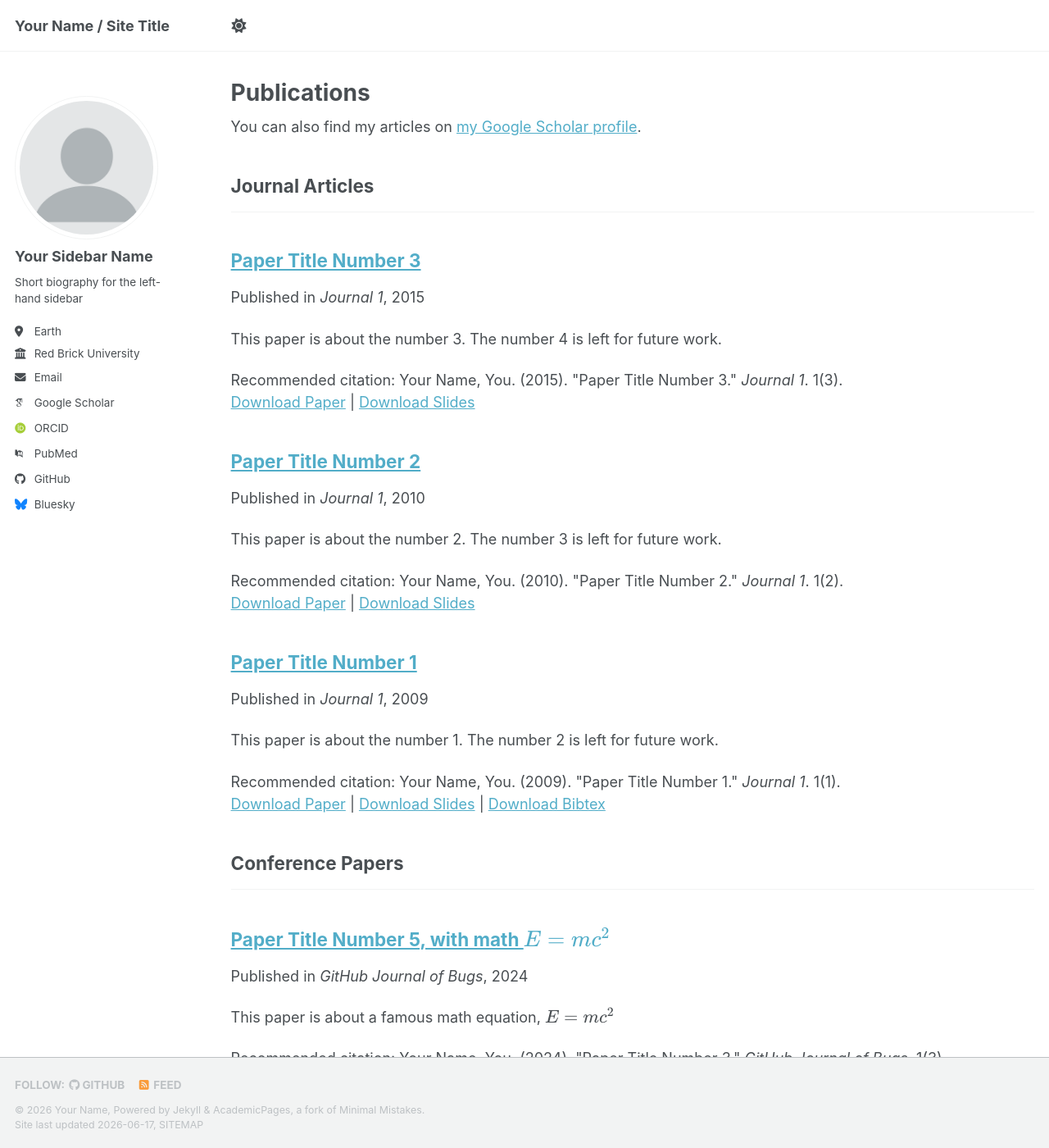
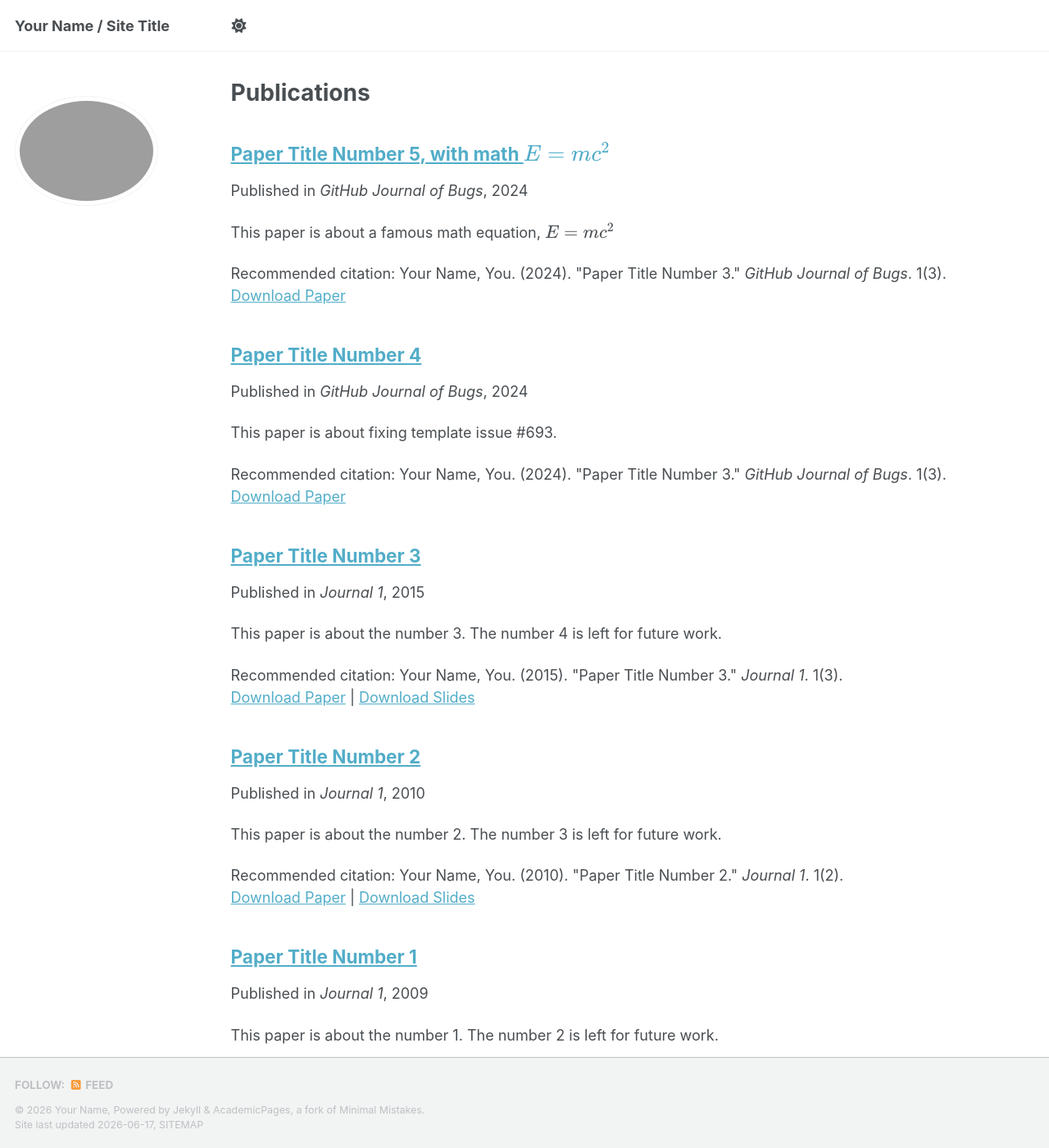
Before and after one commit to Seab0t/Seab0t.github.io, a Jekyll site: the page built from _pages/publications.html, in a window 1280 px wide and 1400 px high. Shown: the whole window at 82% size. Built offline with Jekyll 4.4.1, drawn with Linux system fonts in a browser that asks for light colours; some web fonts are replaced; a script bundle is joined from its source files by our own code; library files that are not in the unit come from our copies; part of the change alters nothing that is shown; some of the changed text lies outside the part shown.

Commit message:
Update _config.yml

```diff
--- a/_config.yml
+++ b/_config.yml
@@ -21,75 +21,75 @@ repository               : "academicpages/academicpages.github.io"
 # Site Author - The following control what appear as part of the author content on the side bar.
 #               If a field is blank the icon and link will not appear, otherwise it will be shown.
 #               Additional customization can be done by editing /_includes/author-profile.html
-author:
-  # Biographic information
-  avatar           : "profile.png"
-  name             : "Your Sidebar Name"
-  pronouns         : # example: "she/her"
-  bio              : "Short biography for the left-hand sidebar"
-  location         : "Earth"
-  employer         : "Red Brick University"
-  uri              : # URL
-  email            : "none@example.org"
+# author:
+#   # Biographic information
+#   avatar           : "profile.png"
+#   name             : "Your Sidebar Name"
+#   pronouns         : # example: "she/her"
+#   bio              : "Short biography for the left-hand sidebar"
+#   location         : "Earth"
+#   employer         : "Red Brick University"
+#   uri              : # URL
+#   email            : "none@example.org"
 
-  # Academic websites
-  academia         : # URL
-  arxiv            : # URL - Update with the correct link to your profile
-  googlescholar    : "https://scholar.google.com/citations?user=PS_CX0AAAAAJ"
-  inspire-hep      : # URL
-  impactstory      : # URL
-  orcid            : "https://orcid.org/yourorcidurl"
-  semantic         : # URL
-  ssrn             : # URL
-  pubmed           : "https://www.ncbi.nlm.nih.gov/pubmed/?term=john+snow"
-  researchgate     : # URL
-  scopus           : # URL
-  zotero           : # URL
+#   # Academic websites
+#   academia         : # URL
+#   arxiv            : # URL - Update with the correct link to your profile
+#   googlescholar    : "https://scholar.google.com/citations?user=PS_CX0AAAAAJ"
+#   inspire-hep      : # URL
+#   impactstory      : # URL
+#   orcid            : "https://orcid.org/yourorcidurl"
+#   semantic         : # URL
+#   ssrn             : # URL
+#   pubmed           : "https://www.ncbi.nlm.nih.gov/pubmed/?term=john+snow"
+#   researchgate     : # URL
+#   scopus           : # URL
+#   zotero           : # URL
 
 
-  # Repositories and software development
-  bitbucket        : # Username - Update with your username on the site
-  codepen          : # Username
-  dribbble         : # Username
-  github           : "academicpages"
-  kaggle           : # Username
-  stackoverflow    : # User number or user number and name (i.e., use "1" or "1/jeff-atwood")
+#   # Repositories and software development
+#   bitbucket        : # Username - Update with your username on the site
+#   codepen          : # Username
+#   dribbble         : # Username
+#   github           : "academicpages"
+#   kaggle           : # Username
+#   stackoverflow    : # User number or user number and name (i.e., use "1" or "1/jeff-atwood")
 
-  # Social media
-  artstation       : # Username
-  bluesky          : "bsky.app" # Replace this with you Bluesky username
-  facebook         : # Username
-  flickr           : # Username
-  foursquare       : # Username
-  goodreads        : # Username
-  google_plus      : # Username
-  keybase          : # Username
-  instagram        : # Username
-  lastfm           : # Username
-  linkedin         : # Username
-  mastodon         : # URL
-  medium           : # URL
-  pinterest        : # Username
-  soundcloud       : # Username
-  steam            : # Username
-  telegram         : # URL
-  tumblr           : # Username
-  twitter          : # Username for X / Twitter
-  vine             : # Username
-  weibo            : # Username
-  wikipedia        : # Username
-  xing             : # Username
-  youtube          : # Username
-  zhihu            : # Username
+#   # Social media
+#   artstation       : # Username
+#   bluesky          : "bsky.app" # Replace this with you Bluesky username
+#   facebook         : # Username
+#   flickr           : # Username
+#   foursquare       : # Username
+#   goodreads        : # Username
+#   google_plus      : # Username
+#   keybase          : # Username
+#   instagram        : # Username
+#   lastfm           : # Username
+#   linkedin         : # Username
+#   mastodon         : # URL
+#   medium           : # URL
+#   pinterest        : # Username
+#   soundcloud       : # Username
+#   steam            : # Username
+#   telegram         : # URL
+#   tumblr           : # Username
+#   twitter          : # Username for X / Twitter
+#   vine             : # Username
+#   weibo            : # Username
+#   wikipedia        : # Username
+#   xing             : # Username
+#   youtube          : # Username
+#   zhihu            : # Username
 
-# Publication Category - The following the list of publication categories and their headings
-publication_category:
-  books:
-    title: 'Books'
-  manuscripts:
-    title: 'Journal Articles'
-  conferences:
-    title: 'Conference Papers'
+# # Publication Category - The following the list of publication categories and their headings
+# publication_category:
+#   books:
+#     title: 'Books'
+#   manuscripts:
+#     title: 'Journal Articles'
+#   conferences:
+#     title: 'Conference Papers'
 
 # Site Settings
 teaser                   :  # filename of teaser fallback teaser image placed in /images/ for social media previews
```
